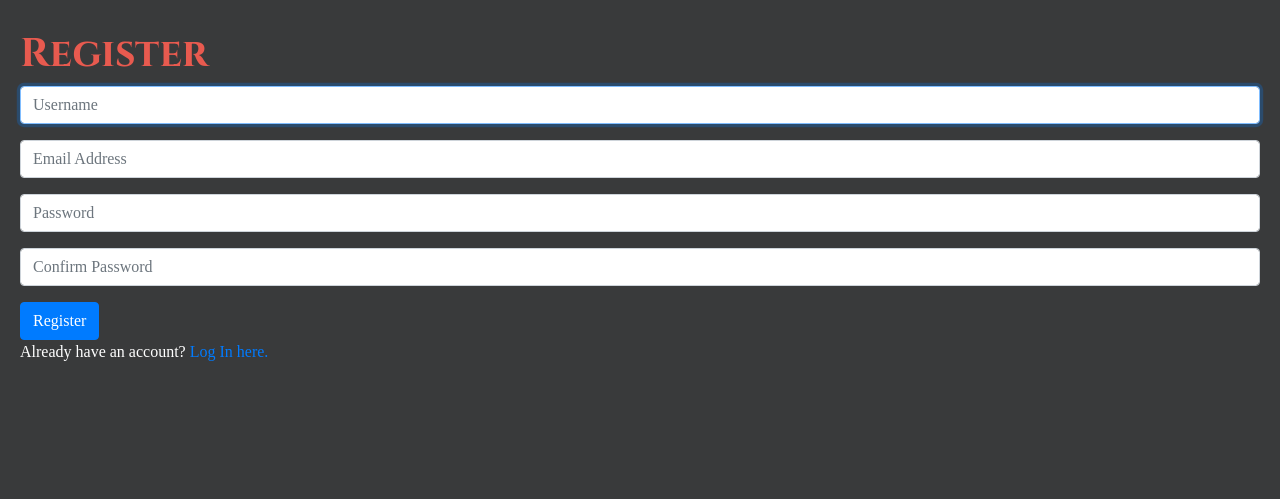
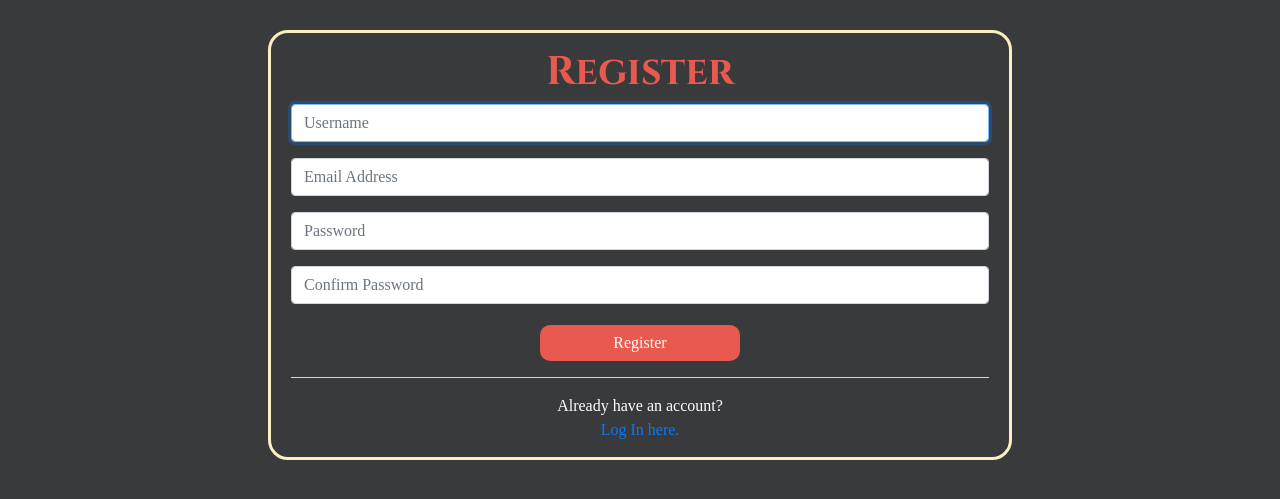
Before and after one commit to cmn22/commerce-auction, a Django app: page /register in a window 1280 px wide. Shown: the part 109-608 px from the top of the page. Run offline with Django 3.2, Linux system fonts and the light colour scheme; some libraries are stand-ins or nearby versions; some web fonts are replaced.

Commit message:
All CSS Completed

```diff
--- a/auctions/static/auctions/css/styles.css
+++ b/auctions/static/auctions/css/styles.css
@@ -63,6 +63,37 @@ h2{
     font-size: 40px;
     font-weight: bold;
     color: #E85A4F;
+}
+
+.center_message{
+    margin: auto;
+    width: 60%;
+    color: #8ee4af;
+    text-align: center;
+}
+
+/*---------- FORMS ----------*/
+.form_box{
+    border: solid #FBEEC1;
+    border-radius: 20px;
+    padding: 15px 20px 15px 20px;
+    width: 60%;
+    margin: auto;
+    text-align: center;
+}
+
+.cream_line{
+    background-color: #FBEEC1;
+}
+
+/*---------- CREATE PAGE ----------*/
+.create_box{
+    border: solid #FBEEC1;
+    border-radius: 20px;
+    padding: 15px 20px 15px 20px;
+    width: 90%;
+    margin: auto;
+    text-align: center;
 }
 
 /*---------- INDEX PAGE ----------*/
--- a/auctions/templates/auctions/listing.html
+++ b/auctions/templates/auctions/listing.html
@@ -142,7 +142,7 @@
                     {% csrf_token %}
                     <div class="form-group">
                         <label for="comment">Write a comment</label>
-                        <textarea class="form-control" name="comment" placeholder="Share your thoughts..." rows="2"></textarea>
+                        <textarea class="form-control" name="comment" placeholder="Share your thoughts..." maxlength="1000" rows="2"></textarea>
                     </div>
                     <input class="form-control" type="hidden" name="item" placeholder="Item" value="{{ listing.title }}">
                     <input class="form-control" type="hidden" name="commentor" placeholder="Commentor" value="{{ user.username }}">
--- a/auctions/templates/auctions/register.html
+++ b/auctions/templates/auctions/register.html
@@ -4,12 +4,13 @@
 
 {% block body %}
 
-    <h2>Register</h2>
-
     {% if message %}
-        <div>{{ message }}</div>
+        <div class="center_message">{{ message }}</div>
+        <br>
     {% endif %}
 
+    <div class="form_box">
+        <h2>Register</h2>
         <form action="{% url 'register' %}" method="post">
             {% csrf_token %}
             <div class="form-group">
@@ -24,9 +25,10 @@
             <div class="form-group">
                 <input class="form-control" type="password" name="confirmation" placeholder="Confirm Password">
             </div>
-        <input class="btn btn-primary" type="submit" value="Register">
+            <input class="btn btn-primary bid_button" type="submit" value="Register">
         </form>
-
-    Already have an account? <a href="{% url 'login' %}">Log In here.</a>
+        <hr class="cream_line">
+        Already have an account?<br> <a href="{% url 'login' %}">Log In here.</a>
+    </div>
 
 {% endblock %}
```
Also changed, not shown: auctions/templates/auctions/create.html (+10 -5 lines), auctions/templates/auctions/login.html (+8 -6 lines), db.sqlite3. Lines whose indentation alone changed are shown as unchanged.
